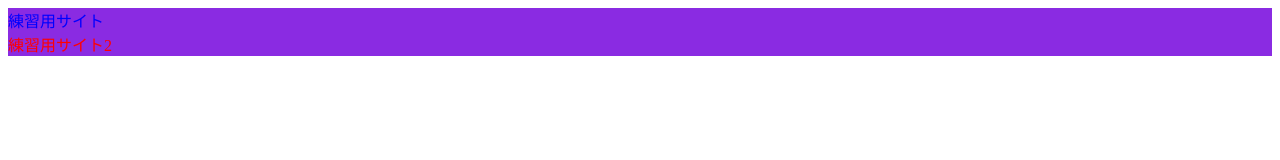
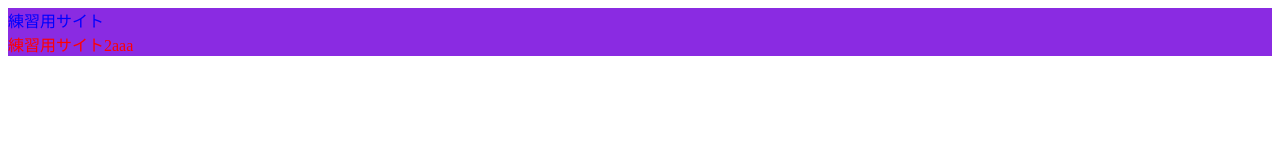
Before and after one commit to ShunNadamoto/clonepractice, a Next.js app: page / in a window 1280 px wide. Shown: the top 160 px of the page. Built offline with nearby package versions, Linux system fonts and the light colour scheme.

Commit message:
テスト

```diff
--- a/src/pages/index.tsx
+++ b/src/pages/index.tsx
@@ -13,7 +13,7 @@ export default function Home() {
       </Head>
       <div className={styles.container}>
         <div className={styles.container__test1}>練習用サイト</div>
-        <div className={styles.container__test2}>練習用サイト2</div>
+        <div className={styles.container__test2}>練習用サイト2aaa</div>
       </div>
     </>
   )
```
